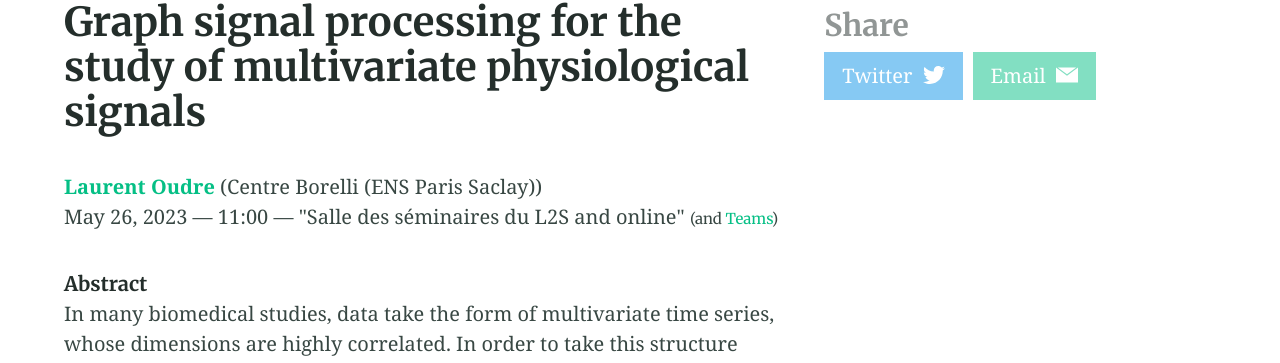
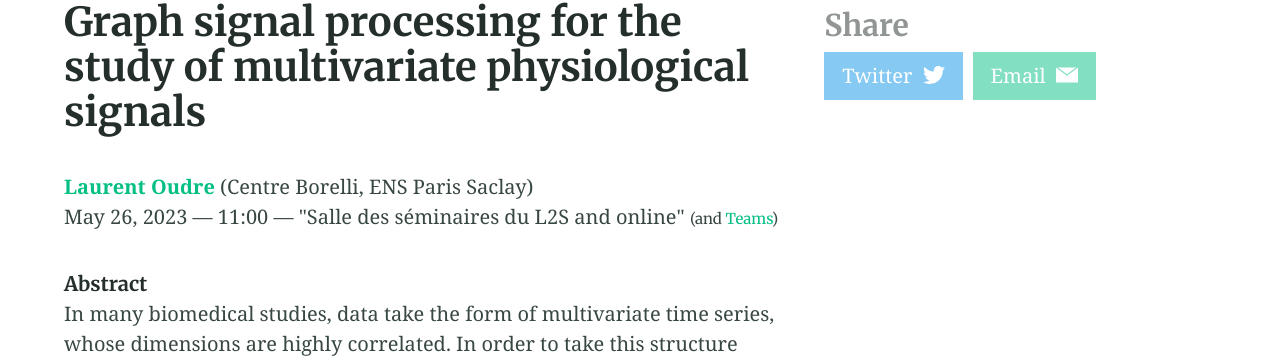
Before and after one commit to s3-seminar/s3-seminar.github.io, a Jekyll site: the page built from _seminars/laurent-oudre.md, in a window 1280 px wide. Shown: the part 98-461 px from the top of the page. Built offline with Jekyll 4.4.1, drawn with Linux system fonts in a browser that asks for light colours.

```diff
--- a/_seminars/laurent-oudre.md
+++ b/_seminars/laurent-oudre.md
@@ -1,7 +1,7 @@
 ---
 title: "Graph signal processing for the study of multivariate physiological signals"
 speaker: Laurent Oudre
-affiliation: Centre Borelli (ENS Paris Saclay)
+affiliation: Centre Borelli, ENS Paris Saclay
 date: 2023-05-26 11:00
 perso: www.laurentoudre.fr
 location: "Salle des séminaires du L2S and online"
```
